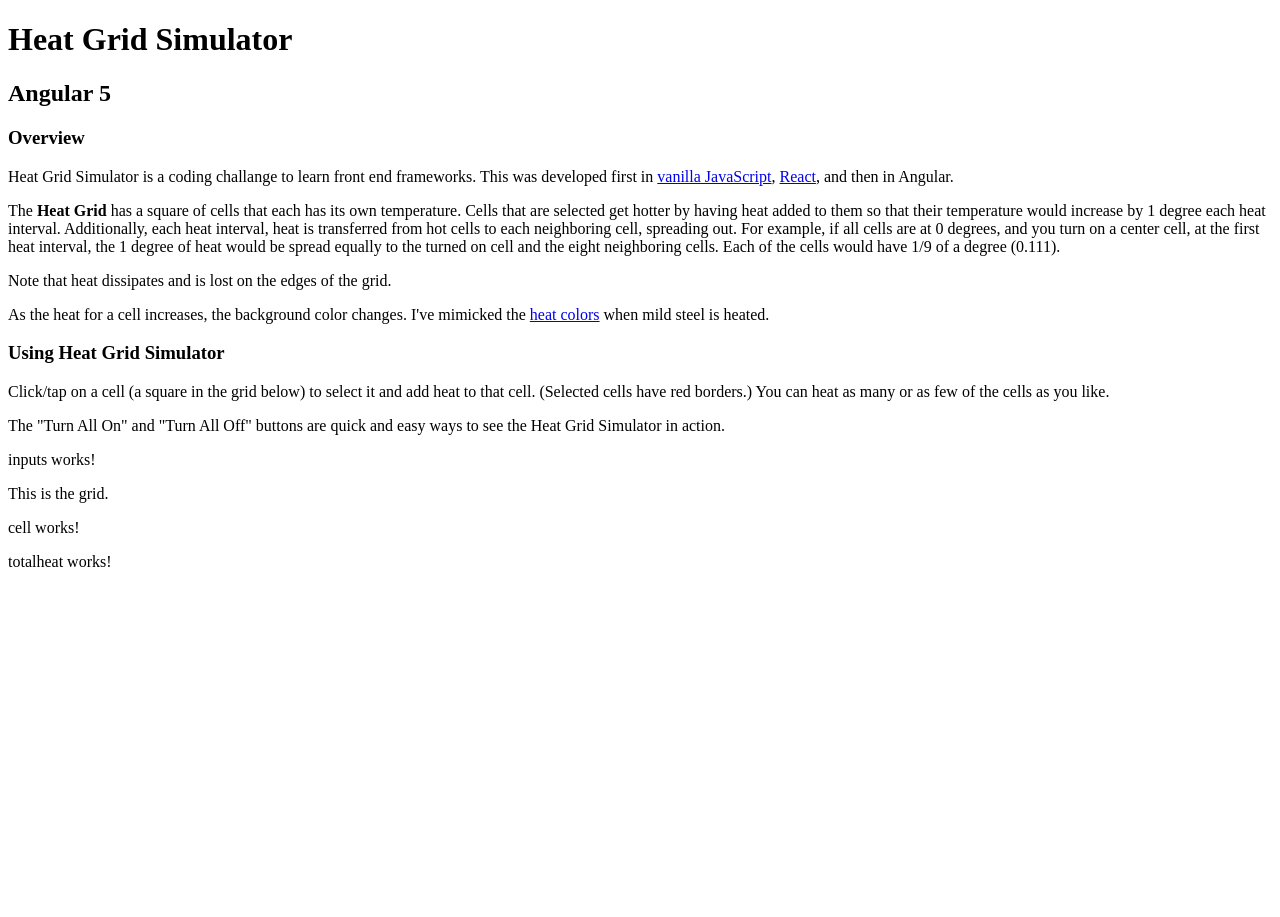
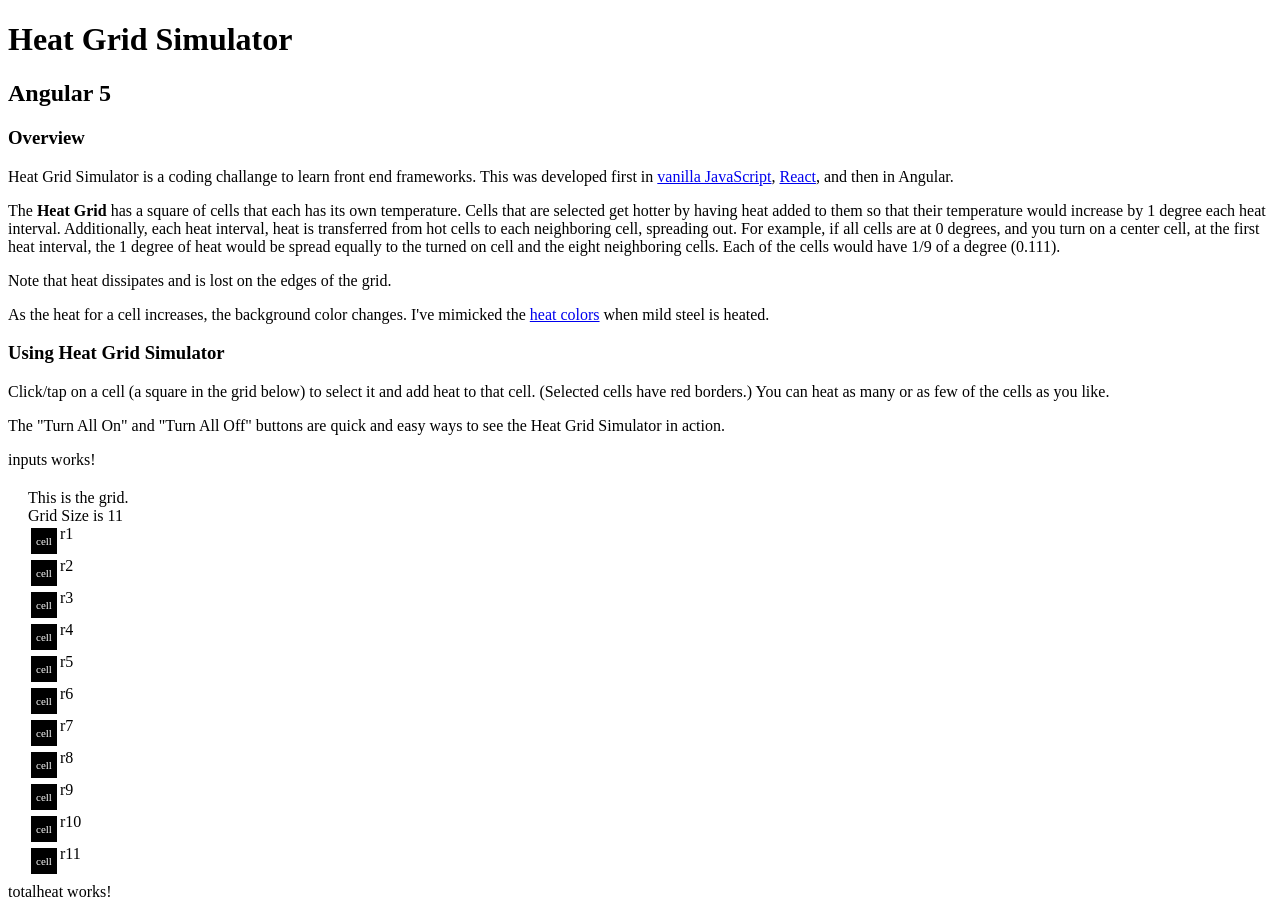
Before and after one commit to TomSnively/heat-grid-angular, an Angular app: page / in a window 1280 px wide. Before the commit the page ends 800 px from the top, so only its background shows below. Built offline with nearby package versions, Linux system fonts and the light colour scheme.

Commit message:
Successfully passed gridSize from app to grid, and pass rowNumber from grid to row. Added CSS

```diff
--- a/src/app/app.component.html
+++ b/src/app/app.component.html
@@ -1,4 +1,4 @@
 <app-header></app-header>
 <app-inputs></app-inputs>
-<app-grid></app-grid>
+<app-grid [gridSize]="gridSize"></app-grid>
 <app-totalheat></app-totalheat>
--- a/src/app/components/cell/cell.component.css
+++ b/src/app/components/cell/cell.component.css
@@ -0,0 +1,14 @@
+.cell {
+    font-size: 11px;
+    text-align: center;
+    line-height: 26px;
+    height:26px;
+    width:26px;
+    border-style:solid;
+    border-width:2px;
+    margin: 1px 1px 1px 1px;
+    background-color:#000;
+    color:#FFF;
+    display:inline;
+    float:left;
+}
--- a/src/app/components/cell/cell.component.html
+++ b/src/app/components/cell/cell.component.html
@@ -1,3 +1 @@
-<p>
-  cell works!
-</p>
+<div class="cell">cell</div>
--- a/src/app/components/grid/grid.component.css
+++ b/src/app/components/grid/grid.component.css
@@ -0,0 +1,3 @@
+#grid {
+    margin: 20px;
+}
--- a/src/app/components/grid/grid.component.html
+++ b/src/app/components/grid/grid.component.html
@@ -1,4 +1,7 @@
-<p>
+<div id="grid">
   This is the grid. <br />
-  <app-row></app-row>
-</p>
+  Grid Size is {{gridSize}} <br />
+
+  <app-row  *ngFor='let row of rows; let i = index'  [rowNumber]="row"></app-row>
+
+</div>
--- a/src/app/components/grid/grid.component.ts
+++ b/src/app/components/grid/grid.component.ts
@@ -1,4 +1,4 @@
-import { Component, OnInit } from '@angular/core';
+import { Component, Input, OnInit } from '@angular/core';
 
 @Component({
   selector: 'app-grid',
@@ -7,9 +7,17 @@ import { Component, OnInit } from '@angular/core';
 })
 export class GridComponent implements OnInit {
 
-  constructor() { }
+  @Input() gridSize: number;
+  rows: number[];
+
+  constructor() {
+
+  }
 
   ngOnInit() {
+    console.log('gridSize', this.gridSize);
+    this.rows = Array(this.gridSize).fill(0).map((x,i)=>i+1);
+
   }
 
 }
--- a/src/app/components/row/row.component.css
+++ b/src/app/components/row/row.component.css
@@ -0,0 +1,3 @@
+.row {
+    clear:both;
+}
--- a/src/app/components/row/row.component.html
+++ b/src/app/components/row/row.component.html
@@ -1 +1 @@
-<app-cell></app-cell>
+<div class="row">r{{rowNumber}}<app-cell></app-cell></div>
--- a/src/app/components/row/row.component.ts
+++ b/src/app/components/row/row.component.ts
@@ -1,4 +1,4 @@
-import { Component, OnInit } from '@angular/core';
+import { Component, Input, OnInit } from '@angular/core';
 
 @Component({
   selector: 'app-row',
@@ -7,6 +7,8 @@ import { Component, OnInit } from '@angular/core';
 })
 export class RowComponent implements OnInit {
 
+  @Input() rowNumber: number;
+
   constructor() { }
 
   ngOnInit() {
```
